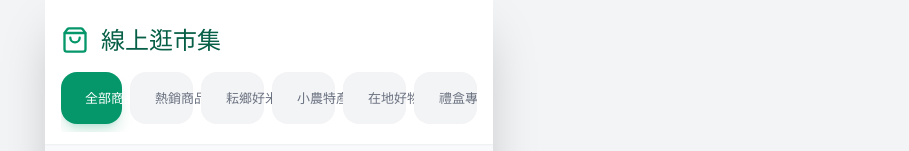
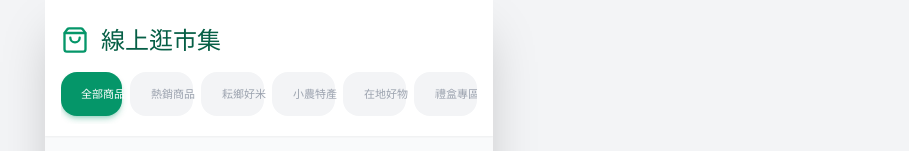
Before and after one commit to httsai1979/AGRIC, a React (Vite) app: page / in a window 1280 px wide. Both pictures are taken after a click on the element "小農契作". Shown: the top 151 px of the page, without its empty margins (371-1280 px from the left). Built offline with nearby package versions, Linux system fonts and the light colour scheme.

Commit message:
Update ShopView.jsx

```diff
--- a/src/views/ShopView.jsx
+++ b/src/views/ShopView.jsx
@@ -19,12 +19,16 @@ const ShopView = ({ addToCart, setSelectedProduct }) => {
         <h1 className="text-2xl font-black text-emerald-800 mb-4 flex items-center">
           <ShoppingBag className="w-7 h-7 mr-3 text-emerald-600" /> 線上逛市集
         </h1>
-        <div className="flex gap-2 overflow-x-auto pb-2 hide-scrollbar">
+        <div className="flex gap-2 overflow-x-auto pb-2 hide-scrollbar snap-x snap-mandatory scroll-smooth">
           {categories.map((cat, i) => (
             <button
               key={i}
               onClick={() => setActiveCategory(cat)}
-              className={`whitespace-nowrap px-6 py-3.5 rounded-2xl text-[13px] font-black transition-all duration-300 active:scale-95 ${activeCategory === cat ? 'bg-emerald-600 text-white shadow-lg shadow-emerald-600/20' : 'bg-gray-100 text-gray-500 hover:bg-gray-200 border border-gray-100/50'}`}
+              className={`whitespace-nowrap px-5 py-2.5 rounded-2xl text-[11px] transition-all duration-300 active:scale-95 snap-start ${
+                activeCategory === cat
+                  ? 'bg-emerald-600 text-white shadow-md shadow-emerald-600/30 font-black'
+                  : 'bg-gray-100 text-gray-400 hover:bg-gray-200 border border-transparent font-bold'
+              }`}
             >
               {cat}
             </button>
```
